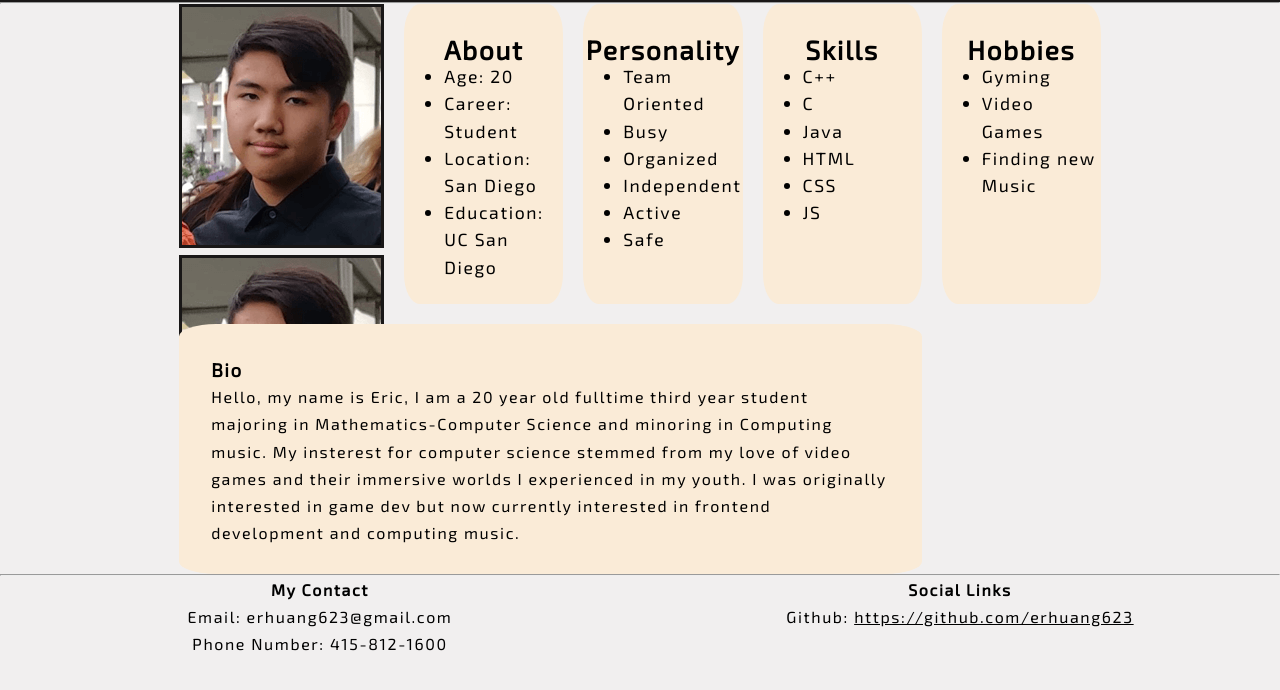
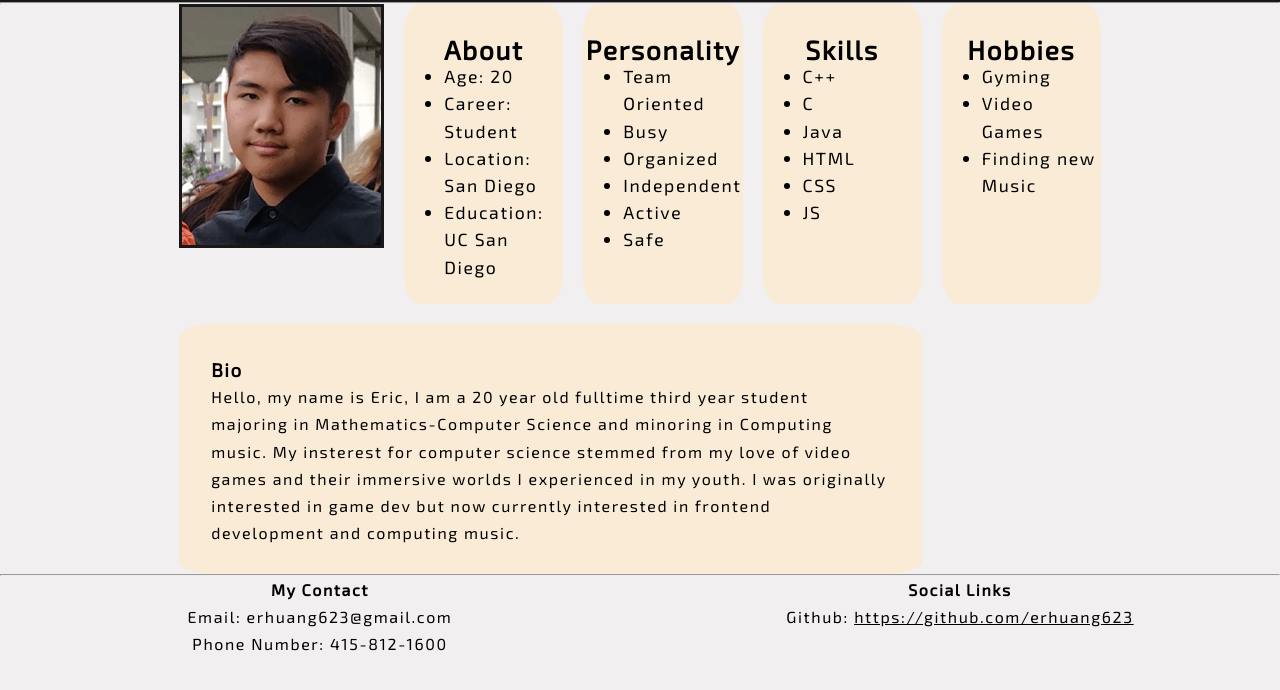
Before and after one commit to erhuang623/CSE-134-HW-3, a plain HTML site: page index.html in a window 1280 px wide. Shown: the part 86-776 px from the top of the page. Drawn offline with Linux system fonts and the light colour scheme.

Commit message:
Update index.html

```diff
--- a/index.html
+++ b/index.html
@@ -32,8 +32,7 @@
 <main>
     <div class="Info">
         <picture class="Self">
-            <img srcset="/Images/headshot.png" alt="Picture of Eric Huang">
-             <img src="/Images/headshot.png" alt="Pic of Eric!">
+            <img src="/Images/headshot.png" alt="Pic of Eric!">
         </picture>
 
         <section id="About">
```
